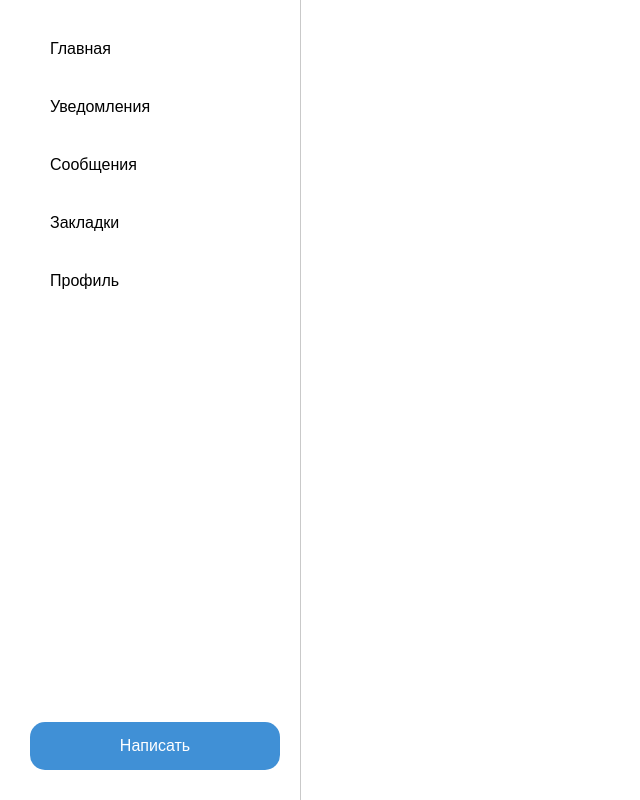
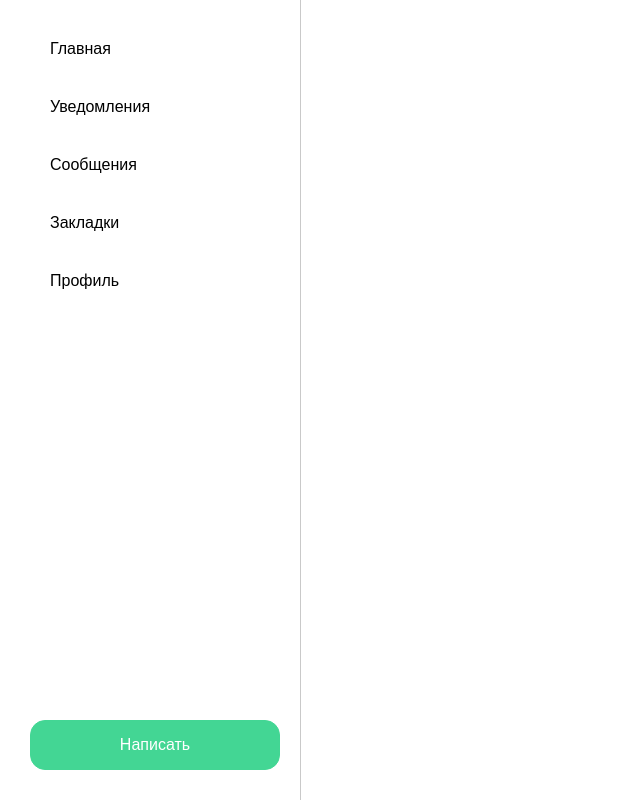
Before and after one commit to oksanaBir/social-net, a React app: page / in a window 1280 px wide. Shown: the whole page, without its empty margins (0-640 px from the left). Built offline with nearby package versions, Linux system fonts and the light colour scheme.

Commit message:
prop-types added

```diff
--- a/src/styles/button.css
+++ b/src/styles/button.css
@@ -1,15 +1,15 @@
 .button {
     padding: 15px;
     text-align: center;
-    background-color: #4090D6;
-    color: white;
     border-radius: 15px;
     width: auto;
     cursor: pointer;
+    background-color: white;
+    border: #43D694 1.5px solid;
+    color: #43D694;
 }
 
 .mainButton {
-    background-color: white;
-    border: #4090D6 1.5px solid;
-    color: #4090D6;
+    background-color: #43D694;
+    color: white;
 }
--- a/src/ui/Button.js
+++ b/src/ui/Button.js
@@ -1,15 +1,16 @@
 import React from 'react';
 import styles from '../styles/button.css';
 import classNames from 'classnames/bind';
+import PropTypes from 'prop-types';
 
 let cx = classNames.bind(styles);
 
-export default function Button({children, onClick}) {
+export default function Button({children, onClick, mainButton}) {
     return (
         <div
             className={cx({
                 button: true,
-                mainButton: false
+                mainButton,
             })}
             onClick={onClick}
         >
@@ -17,3 +18,11 @@ export default function Button({children, onClick}) {
         </div>
     );
 }
+
+Button.propTypes = {
+    mainButton: PropTypes.bool,
+}
+
+Button.defaultProps = {
+    mainButton: false,
+}
```
